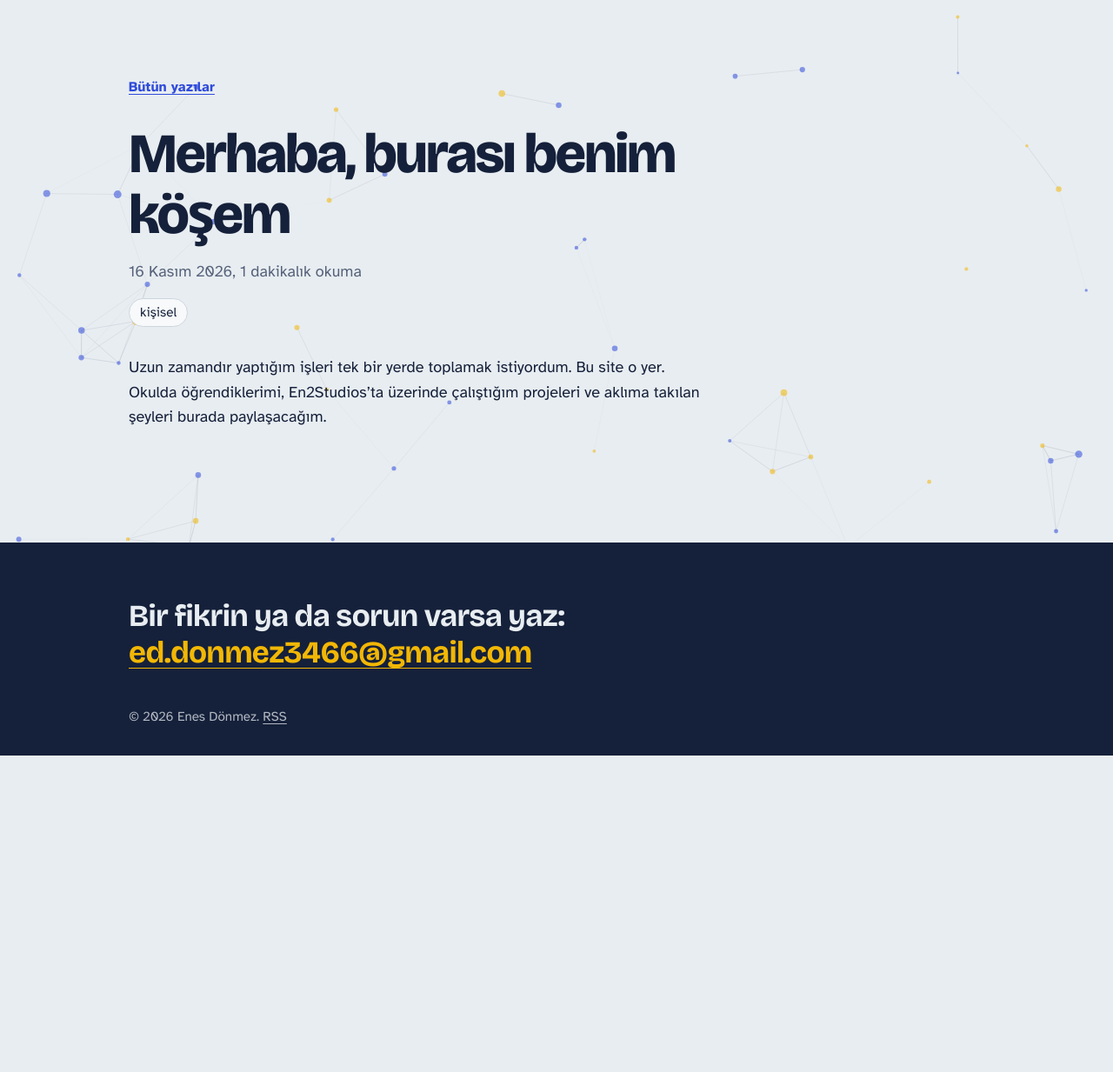
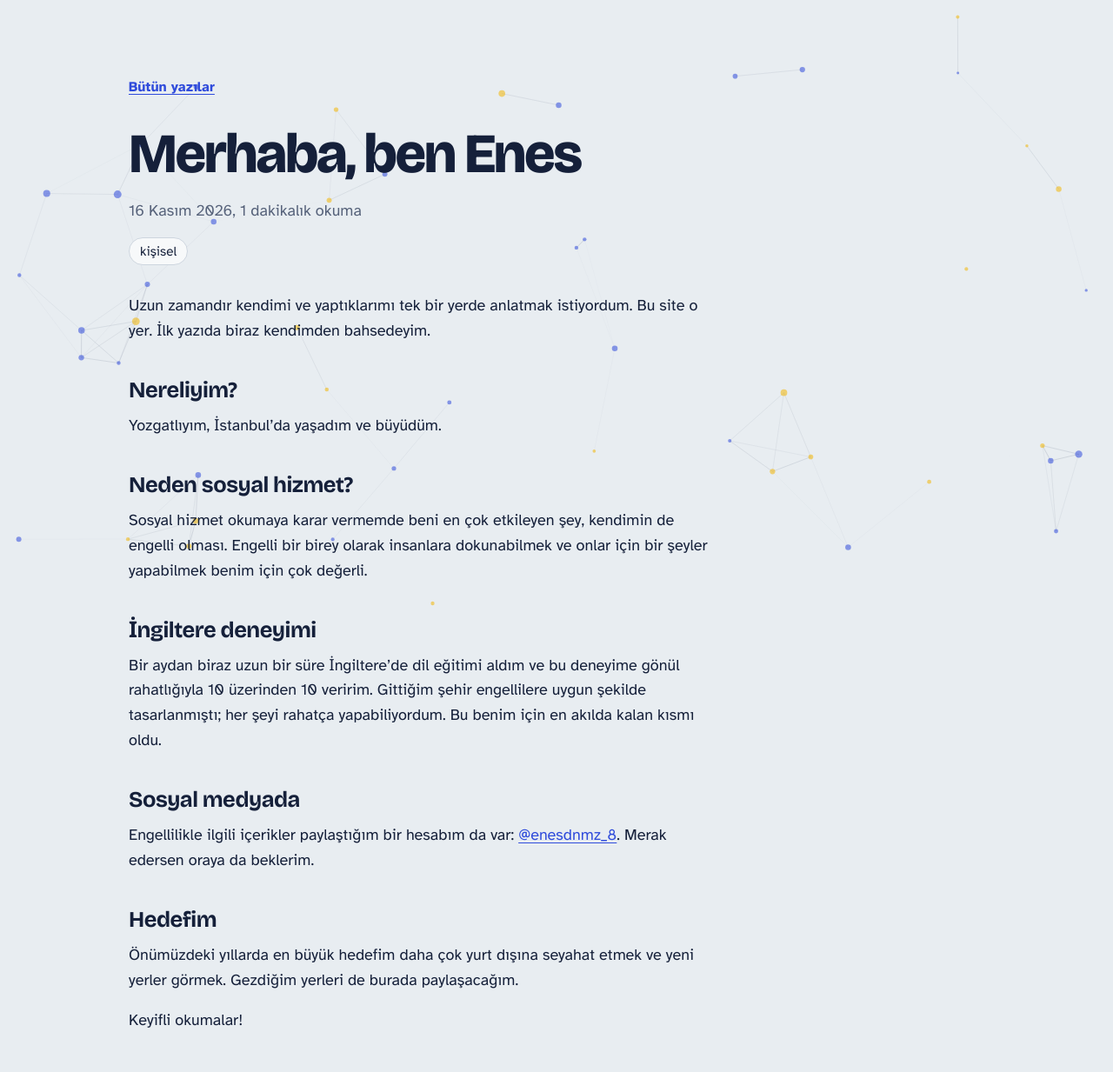
Before and after one commit to eenesdonmezz/personal, a plain HTML site: page docs/blog/ilk-yazi/index.html in a window 1280 px wide. Shown: the part 67-1300 px from the top of the page at 87% size. Before the commit the page ends 936 px from the top, so only its background shows below. Drawn offline with nearby package versions, Linux system fonts and the light colour scheme.

Commit message:
İlk yazı Enes'in cevaplarıyla yeniden yazıldı
Co-Authored-By: Claude Opus 5.5 <noreply@anthropic.com>

```diff
--- a/docs/blog/ilk-yazi/index.html
+++ b/docs/blog/ilk-yazi/index.html
@@ -3,8 +3,8 @@
 <head>
   <meta charset="utf-8">
   <meta name="viewport" content="width=device-width, initial-scale=1">
-  <title>Merhaba, burası benim köşem | Enes Dönmez</title>
-  <meta name="description" content="Bu sitede neler olacak.">
+  <title>Merhaba, ben Enes | Enes Dönmez</title>
+  <meta name="description" content="Yozgat&#39;tan İstanbul&#39;a, sosyal hizmete ve İngiltere&#39;ye uzanan kısa bir tanışma yazısı.">
   <meta name="author" content="Enes Dönmez">
   <meta name="color-scheme" content="light dark">
   <meta name="theme-color" content="#e8edf1" media="(prefers-color-scheme: light)">
@@ -15,8 +15,8 @@
   <meta property="og:site_name" content="Enes Dönmez">
   <meta property="og:locale" content="tr_TR">
   <meta property="og:type" content="article">
-  <meta property="og:title" content="Merhaba, burası benim köşem | Enes Dönmez">
-  <meta property="og:description" content="Bu sitede neler olacak.">
+  <meta property="og:title" content="Merhaba, ben Enes | Enes Dönmez">
+  <meta property="og:description" content="Yozgat&#39;tan İstanbul&#39;a, sosyal hizmete ve İngiltere&#39;ye uzanan kısa bir tanışma yazısı.">
   <meta property="og:url" content="https://eenesdonmezz.github.io/personal/blog/ilk-yazi/">
   <meta property="og:image" content="https://eenesdonmezz.github.io/personal/static/img/profil.jpg">
   <meta property="og:image:alt" content="Enes Dönmez">
@@ -24,10 +24,10 @@
   <meta property="article:tag" content="kişisel">
 
   <meta name="twitter:card" content="summary">
-  <meta name="twitter:title" content="Merhaba, burası benim köşem | Enes Dönmez">
-  <meta name="twitter:description" content="Bu sitede neler olacak.">
+  <meta name="twitter:title" content="Merhaba, ben Enes | Enes Dönmez">
+  <meta name="twitter:description" content="Yozgat&#39;tan İstanbul&#39;a, sosyal hizmete ve İngiltere&#39;ye uzanan kısa bir tanışma yazısı.">
 
-  <script type="application/ld+json">{"@context": "https://schema.org", "@type": "BlogPosting", "author": {"@type": "Person", "name": "Enes D\u00f6nmez"}, "datePublished": "2026-11-16", "description": "Bu sitede neler olacak.", "headline": "Merhaba, buras\u0131 benim k\u00f6\u015fem", "inLanguage": "tr", "keywords": "ki\u015fisel", "url": "https://eenesdonmezz.github.io/personal/blog/ilk-yazi/"}</script>
+  <script type="application/ld+json">{"@context": "https://schema.org", "@type": "BlogPosting", "author": {"@type": "Person", "name": "Enes D\u00f6nmez"}, "datePublished": "2026-11-16", "description": "Yozgat\u0027tan \u0130stanbul\u0027a, sosyal hizmete ve \u0130ngiltere\u0027ye uzanan k\u0131sa bir tan\u0131\u015fma yaz\u0131s\u0131.", "headline": "Merhaba, ben Enes", "inLanguage": "tr", "keywords": "ki\u015fisel", "url": "https://eenesdonmezz.github.io/personal/blog/ilk-yazi/"}</script>
 
 
 
@@ -67,7 +67,7 @@
   <a class="back" href="../../blog/">Bütün yazılar</a>
 
 
-  <h1>Merhaba, burası benim köşem</h1>
+  <h1>Merhaba, ben Enes</h1>
 
   <p class="post-meta"><time datetime="2026-11-16">16 Kasım 2026</time>, 1 dakikalık okuma</p>
 
@@ -79,9 +79,27 @@
 
 
 
-  <div class="prose"><p>Uzun zamandır yaptığım işleri tek bir yerde toplamak istiyordum. Bu site
-o yer. Okulda öğrendiklerimi, En2Studios&rsquo;ta üzerinde çalıştığım projeleri ve
-aklıma takılan şeyleri burada paylaşacağım.</p></div>
+  <div class="prose"><p>Uzun zamandır kendimi ve yaptıklarımı tek bir yerde anlatmak istiyordum. Bu
+site o yer. İlk yazıda biraz kendimden bahsedeyim.</p>
+<h2 id="nereliyim">Nereliyim?</h2>
+<p>Yozgatlıyım, İstanbul&rsquo;da yaşadım ve büyüdüm.</p>
+<h2 id="neden-sosyal-hizmet">Neden sosyal hizmet?</h2>
+<p>Sosyal hizmet okumaya karar vermemde beni en çok etkileyen şey, kendimin de
+engelli olması. Engelli bir birey olarak insanlara dokunabilmek ve onlar için
+bir şeyler yapabilmek benim için çok değerli.</p>
+<h2 id="ingiltere-deneyimi">İngiltere deneyimi</h2>
+<p>Bir aydan biraz uzun bir süre İngiltere&rsquo;de dil eğitimi aldım ve bu deneyime
+gönül rahatlığıyla 10 üzerinden 10 veririm. Gittiğim şehir engellilere uygun
+şekilde tasarlanmıştı; her şeyi rahatça
+yapabiliyordum. Bu benim için en akılda kalan kısmı oldu.</p>
+<h2 id="sosyal-medyada">Sosyal medyada</h2>
+<p>Engellilikle ilgili içerikler paylaştığım bir hesabım da var:
+<a href="https://www.instagram.com/enesdnmz_8/">@enesdnmz_8</a>. Merak edersen oraya
+da beklerim.</p>
+<h2 id="hedefim">Hedefim</h2>
+<p>Önümüzdeki yıllarda en büyük hedefim daha çok yurt dışına seyahat etmek ve
+yeni yerler görmek. Gezdiğim yerleri de burada paylaşacağım.</p>
+<p>Keyifli okumalar!</p></div>
 
 
 </article>
--- a/docs/feed.xml
+++ b/docs/feed.xml
@@ -1 +1 @@
-<?xml version="1.0" encoding="UTF-8"?><rss version="2.0" xmlns:atom="http://www.w3.org/2005/Atom"><channel><title>Enes Dönmez</title><link>https://eenesdonmezz.github.io/personal/</link><description>Enes Dönmez: İZÜ Sosyal Hizmet öğrencisi ve En2Studios kurucusu.</description><language>tr</language><lastBuildDate>Mon, 16 Nov 2026 09:00:00 +0300</lastBuildDate><atom:link href="https://eenesdonmezz.github.io/personal/feed.xml" rel="self" type="application/rss+xml"/><item><title>Merhaba, burası benim köşem</title><link>https://eenesdonmezz.github.io/personal/blog/ilk-yazi/</link><guid isPermaLink="true">https://eenesdonmezz.github.io/personal/blog/ilk-yazi/</guid><pubDate>Mon, 16 Nov 2026 09:00:00 +0300</pubDate><description>Bu sitede neler olacak.</description><category>kişisel</category></item></channel></rss>
+<?xml version="1.0" encoding="UTF-8"?><rss version="2.0" xmlns:atom="http://www.w3.org/2005/Atom"><channel><title>Enes Dönmez</title><link>https://eenesdonmezz.github.io/personal/</link><description>Enes Dönmez: İZÜ Sosyal Hizmet öğrencisi ve En2Studios kurucusu.</description><language>tr</language><lastBuildDate>Mon, 16 Nov 2026 09:00:00 +0300</lastBuildDate><atom:link href="https://eenesdonmezz.github.io/personal/feed.xml" rel="self" type="application/rss+xml"/><item><title>Merhaba, ben Enes</title><link>https://eenesdonmezz.github.io/personal/blog/ilk-yazi/</link><guid isPermaLink="true">https://eenesdonmezz.github.io/personal/blog/ilk-yazi/</guid><pubDate>Mon, 16 Nov 2026 09:00:00 +0300</pubDate><description>Yozgat'tan İstanbul'a, sosyal hizmete ve İngiltere'ye uzanan kısa bir tanışma yazısı.</description><category>kişisel</category></item></channel></rss>
```
Also changed, not shown: docs/blog/index.html (+2 -2 lines), docs/etiket/kisisel/index.html (+2 -2 lines), docs/index.html (+2 -2 lines), 1 other file.
